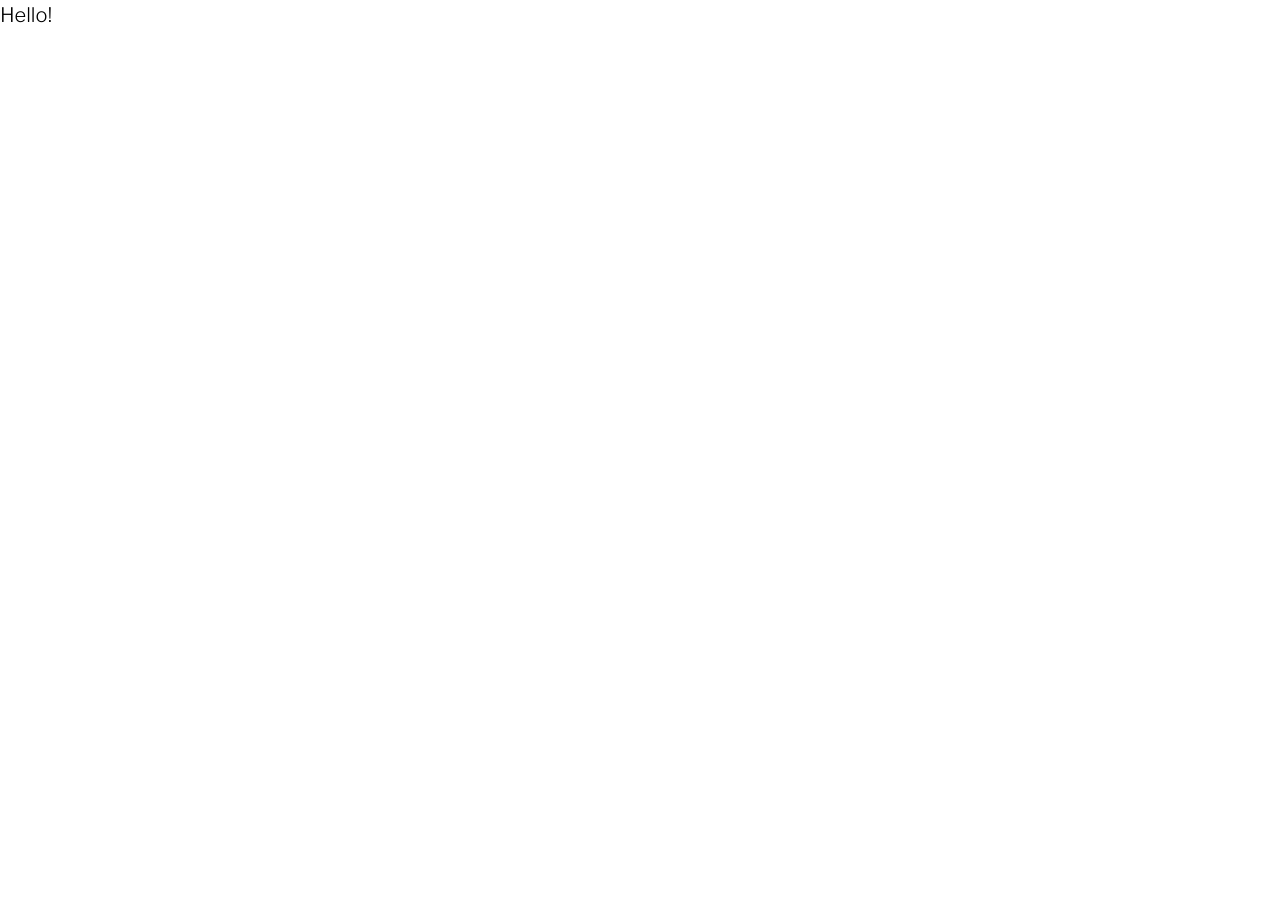
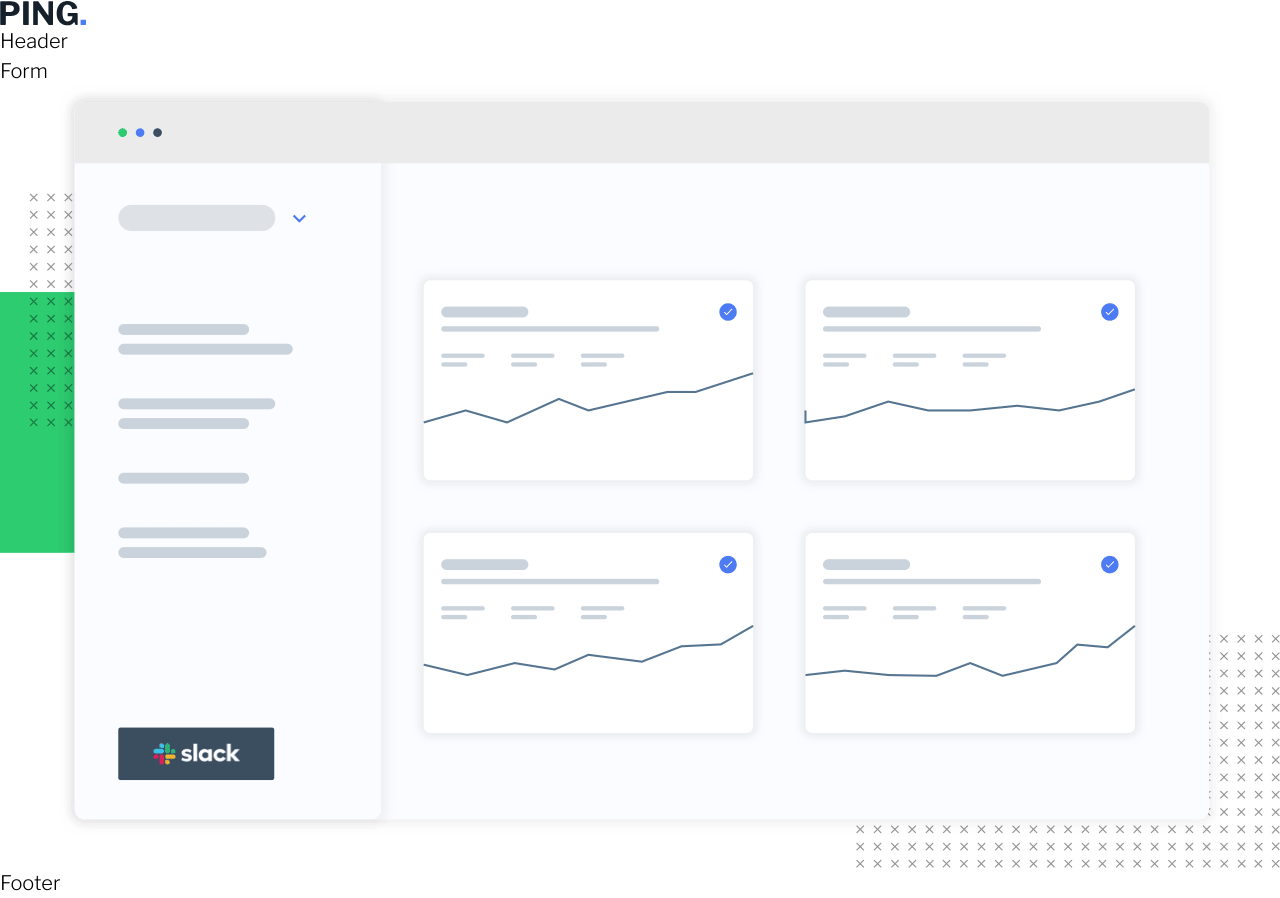
Before and after one commit to marazza-dev/ping-coming-soon-challenge, a React (Vite) app: page / in a window 1280 px wide. Before the commit the page ends 800 px from the top, so only its background shows below. Built offline with nearby package versions, Linux system fonts and the light colour scheme.

Commit message:
add components and App markup

```diff
--- a/index.html
+++ b/index.html
@@ -2,7 +2,12 @@
 <html lang="en">
   <head>
     <meta charset="UTF-8" />
-    <link rel="icon" type="image/svg+xml" href="/src/favicon.svg" />
+    <link
+      rel="icon"
+      type="image/png"
+      size="32"
+      href="/src/images/favicon-32x32.png"
+    />
     <meta name="viewport" content="width=device-width, initial-scale=1.0" />
     <title>Vite App</title>
   </head>
--- a/src/App.jsx
+++ b/src/App.jsx
@@ -1,7 +1,19 @@
 import "./App.scss";
+import logo from "./images/logo.svg";
+import heroImg from "./images/illustration-dashboard.png";
+
+import { Header, Form, Footer } from "./components";
 
 const App = () => {
-  return <div>Hello!</div>;
+  return (
+    <main>
+      <img src={logo} alt='ping brand logo' />
+      <Header />
+      <Form />
+      <img src={heroImg} alt='illustrated dashboard' />
+      <Footer />
+    </main>
+  );
 };
 
 export default App;
--- /dev/null
+++ b/src/components/Footer/Footer.jsx
@@ -0,0 +1,7 @@
+import "./footer.scss";
+
+const Footer = () => {
+  return <div>Footer</div>;
+};
+
+export default Footer;
--- /dev/null
+++ b/src/components/Form/Form.jsx
@@ -0,0 +1,7 @@
+import "./form.scss";
+
+const Form = () => {
+  return <div>Form</div>;
+};
+
+export default Form;
--- /dev/null
+++ b/src/components/Header/Header.jsx
@@ -0,0 +1,7 @@
+import "./header.scss";
+
+const Header = () => {
+  return <div>Header</div>;
+};
+
+export default Header;
--- /dev/null
+++ b/src/components/index.js
@@ -0,0 +1,3 @@
+export { default as Form } from "./Form/Form";
+export { default as Header } from "./Header/Header";
+export { default as Footer } from "./Footer/Footer";
```
Also changed, not shown: src/components/Footer/footer.scss (added), src/components/Form/form.scss (added), src/components/Header/header.scss (added).
